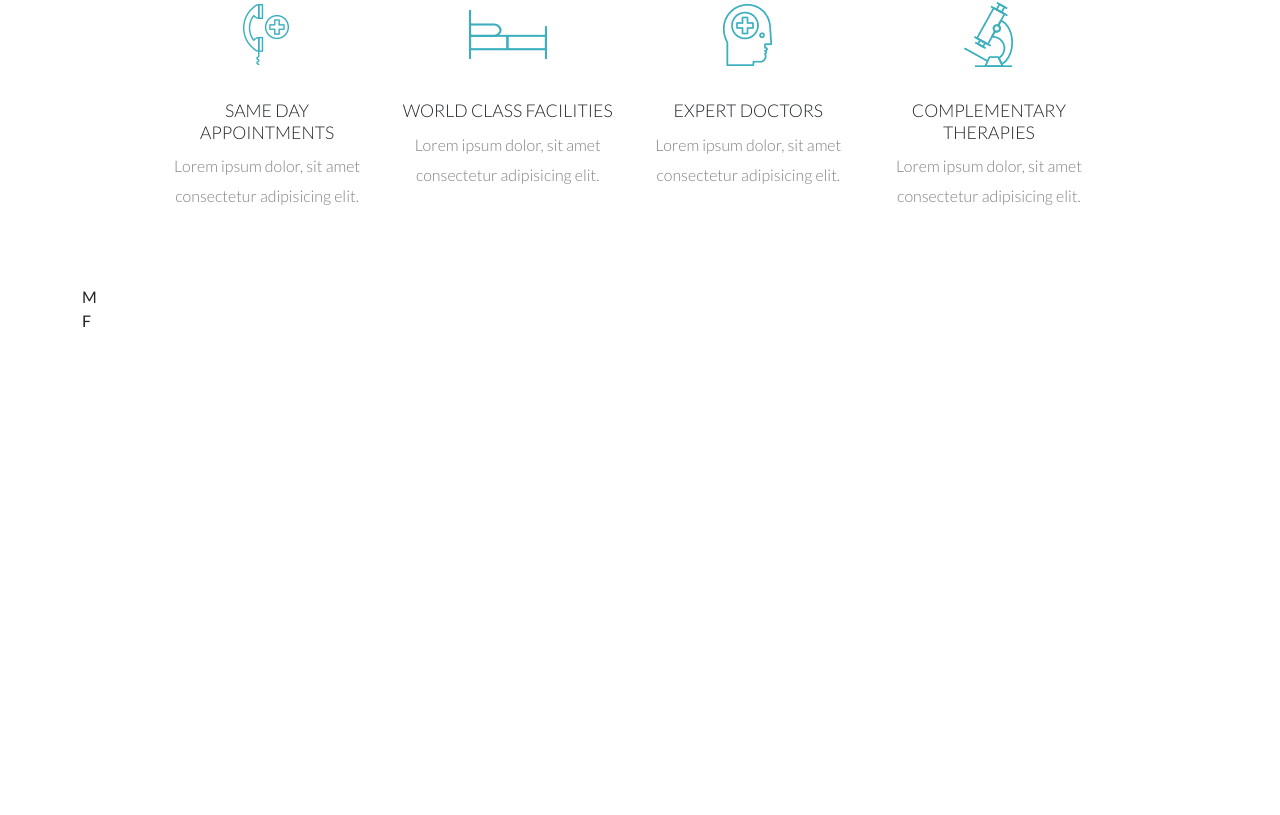
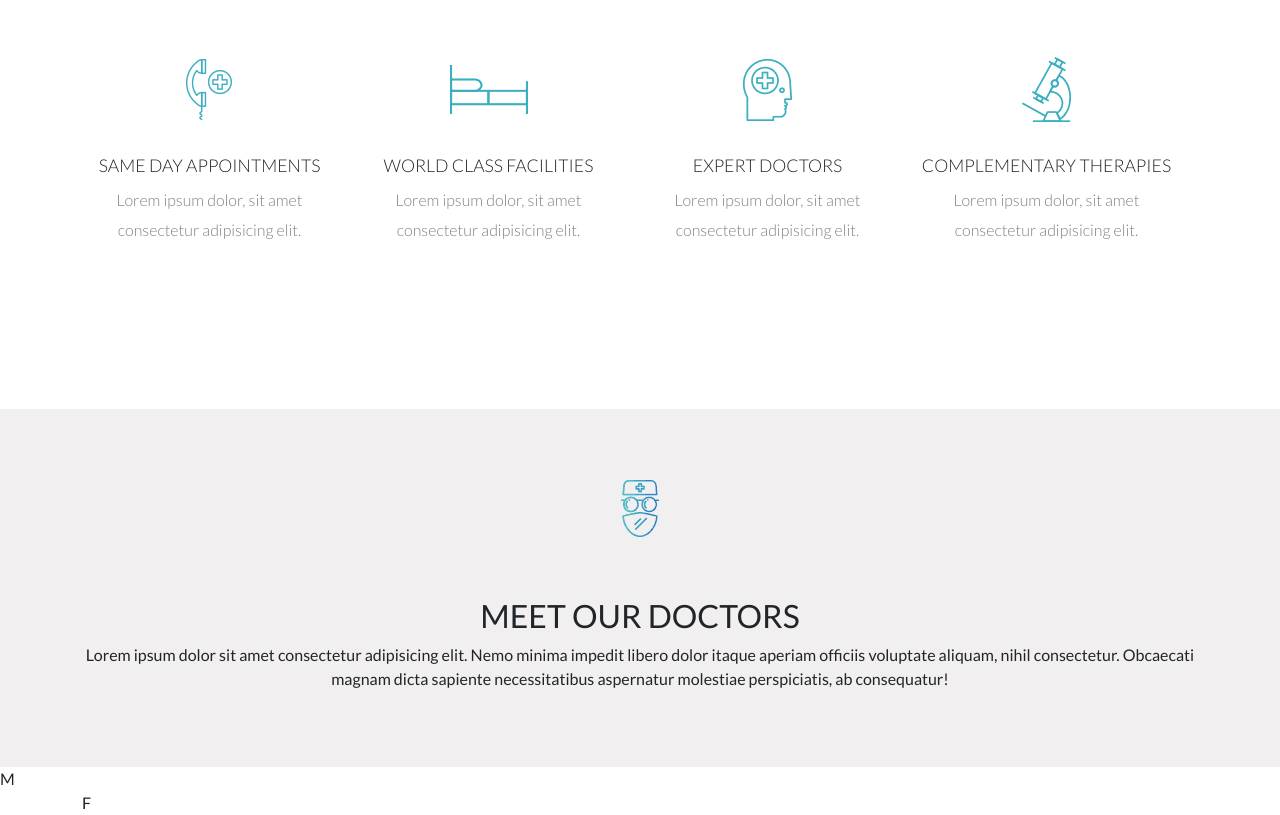
Before and after one commit to Clipper4rancione/proj-html-vuejs, a Vue app: page / in a window 1280 px wide. Shown: the part 1288-2103 px from the top of the page. Before the commit the page ends 1621 px from the top, so only its background shows below. Built offline with nearby package versions, Linux system fonts and the light colour scheme; a small style sheet from the web is missing.

Commit message:
[add] bg color to meet-doctors section

```diff
--- a/src/components/AppMain.vue
+++ b/src/components/AppMain.vue
@@ -19,7 +19,6 @@ export default {
         <!-- Jumbotron -->
         <AppJumbo />
     <main>
-        <div class="container">
             <!-- Section Health-->
             <section id="health">
                 <div class="container">
@@ -41,6 +40,19 @@ export default {
                 </div>
             </section>
             <!-- Section Meet Doc.-->
+            <section id="meet-our-doctors">
+                <div class="container mc-container">
+                    <div class="sect-head">
+                        <div class="image-area mb-5">
+                            <img src="../assets/img/icon-5.png" alt="">
+                        </div>
+                        <div class="text-area text-center">
+                            <h2>MEET OUR DOCTORS</h2>
+                            <p>Lorem ipsum dolor sit amet consectetur adipisicing elit. Nemo minima impedit libero dolor itaque aperiam officiis voluptate aliquam, nihil consectetur. Obcaecati magnam dicta sapiente necessitatibus aspernatur molestiae perspiciatis, ab consequatur!</p>
+                        </div>
+                    </div>
+                </div>
+            </section>
                 <!-- Cards with doctors -->
 
             <!-- /Section Meet Doc.-->
@@ -55,7 +67,6 @@ export default {
 
             <!-- Sponsor Section (Slider?) -->
             M
-        </div>
     </main>
 
 </template>
@@ -64,7 +75,7 @@ export default {
 <style lang="scss" scoped>
     #health{
         width: 100%;
-        padding: 10px;
+        padding: 100px 0px;
 
 
         .welcome-area{
@@ -110,4 +121,19 @@ export default {
             }
         }
     }
+
+    #meet-our-doctors{
+        width: 100%;
+        padding: 60px 0px;
+        background-color: #f1efef;
+
+        .sect-head {
+            display: flex;
+            flex-direction: column;
+            align-items: center;
+            justify-content: center;
+
+
+        }
+    }
 </style>
```
